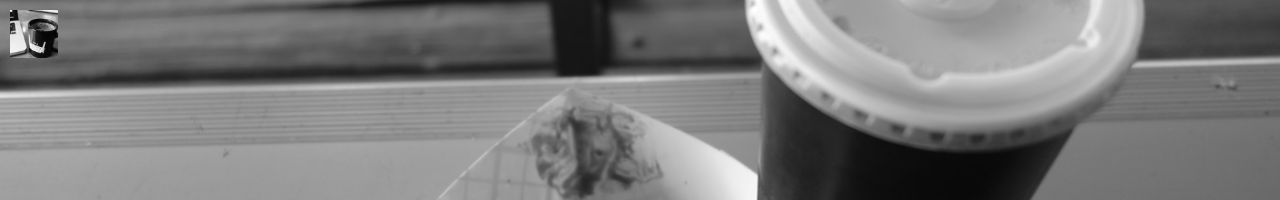
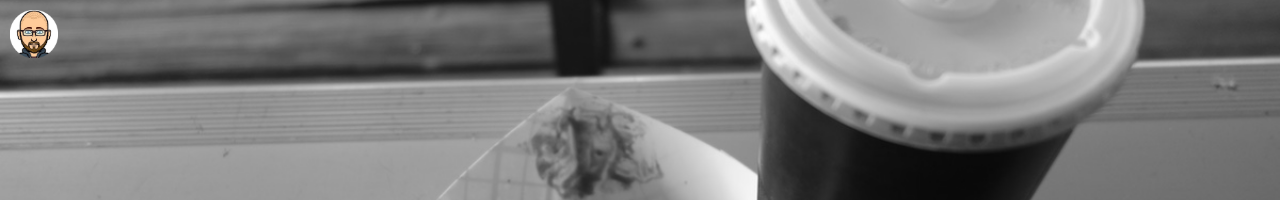
Before and after one commit to tom-henderson/tom-henderson.github.io, a Jekyll site: the page built from index.html, in a window 1280 px wide. Shown: the top 200 px of the page. Built offline with Jekyll 4.4.1, drawn with Linux system fonts in a browser that asks for light colours; nearby versions of some CDN libraries; some web fonts are replaced; the list of posts is cut into pages by our own code.

Commit message:
Update avatar

```diff
--- a/_config.yml
+++ b/_config.yml
@@ -12,7 +12,7 @@ email: tomhenderson@mac.com
 
 # blog cover
 cover: "/assets/images/pepsi.jpg"
-avatar: "/assets/images/avatar.jpg"
+avatar: "/assets/images/avatar.png"
 
 name: 'Tom Henderson'
 author: 'Tom Henderson'
--- a/css/main.sass
+++ b/css/main.sass
@@ -45,7 +45,6 @@ body
   top: 10px
   width: $rs*3
   height: $rs*3
-  background-color: #000
   overflow: hidden
   z-index: 99
   .logo
```
Also changed, not shown: assets/images/avatar.jpg (deleted), assets/images/avatar.png (added).
